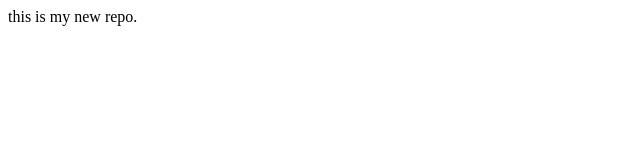
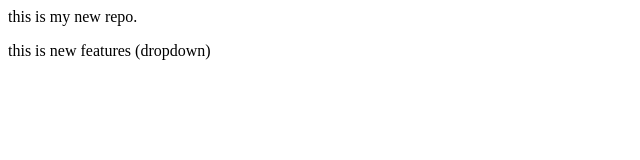
Before and after one commit to AnujGangwar01/localrepo, a plain HTML site: page index.html in a window 1280 px wide. Shown: the whole page, without its empty margins (0-640 px from the left). Drawn offline with Linux system fonts and the light colour scheme.

```diff
--- a/index.html
+++ b/index.html
@@ -1 +1,2 @@
 <p>this is my new repo.</p>
+<p>this is new features (dropdown)</p>
```
